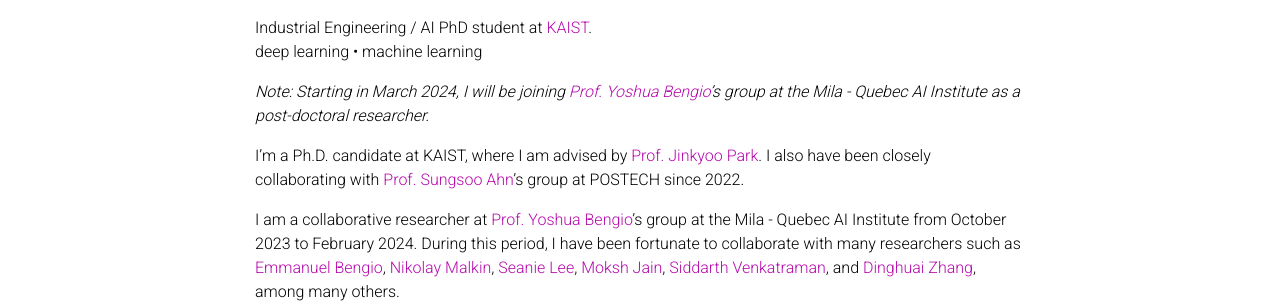
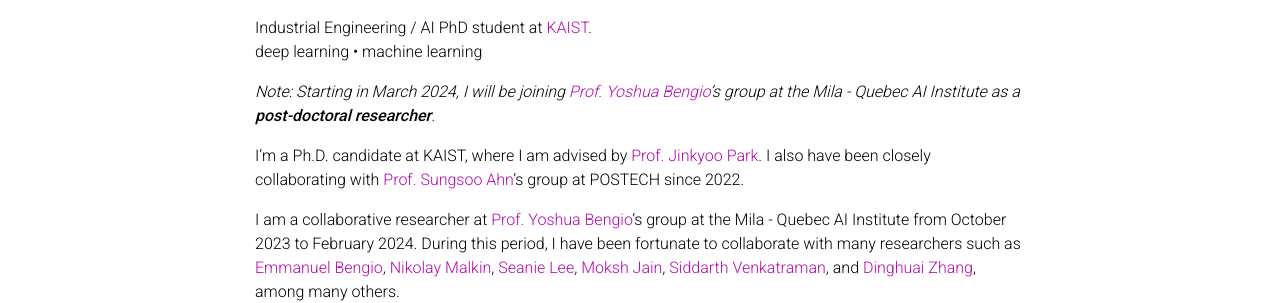
Before and after one commit to minsuukim/minsuukim.github.io, a Jekyll site: the page built from _pages/about.md, in a window 1280 px wide and 900 px high. Shown: the part 144-447 px from the top of the window. Built offline with Jekyll 4.4.1, drawn with Linux system fonts in a browser that asks for light colours; comment, search, counter and statistics services are not loaded; a style sheet for code colours, icons or effects is not loaded.

```diff
--- a/_pages/about.md
+++ b/_pages/about.md
@@ -17,7 +17,7 @@ selected_papers: false # includes a list of papers marked as "selected={true}"
 social: true  # includes social icons at the bottom of the page
 ---
 
-*Note: Starting in March 2024, I will be joining <a href="https://yoshuabengio.org/">Prof. Yoshua Bengio</a>'s group at the Mila - Quebec AI Institute as a post-doctoral researcher.*
+*Note: Starting in March 2024, I will be joining <a href="https://yoshuabengio.org/">Prof. Yoshua Bengio</a>'s group at the Mila - Quebec AI Institute as a **post-doctoral researcher**.*
 
 I’m a Ph.D. candidate at KAIST, where I am advised by <a href="http://silab.kaist.ac.kr/our-team/">Prof. Jinkyoo Park</a>. I also have been closely collaborating with <a href="https://sites.google.com/view/sungsooahn0215/home">Prof. Sungsoo Ahn</a>'s group at POSTECH since 2022.
 
```
